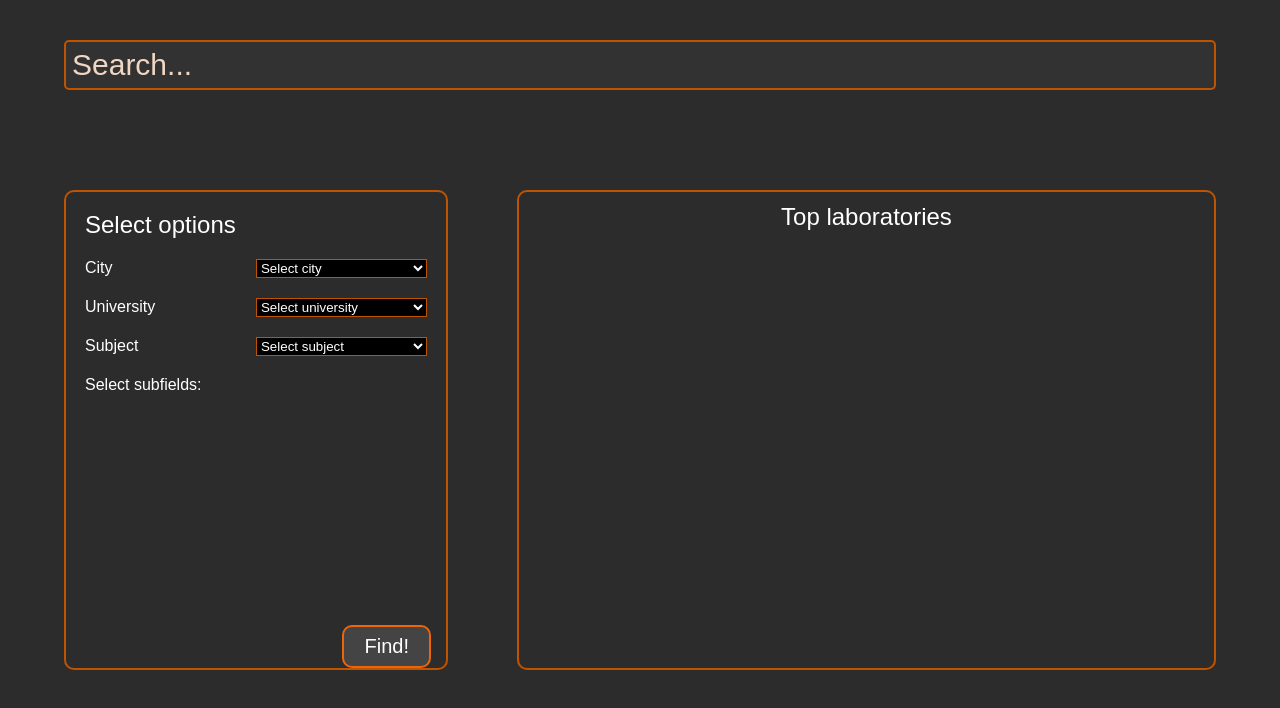
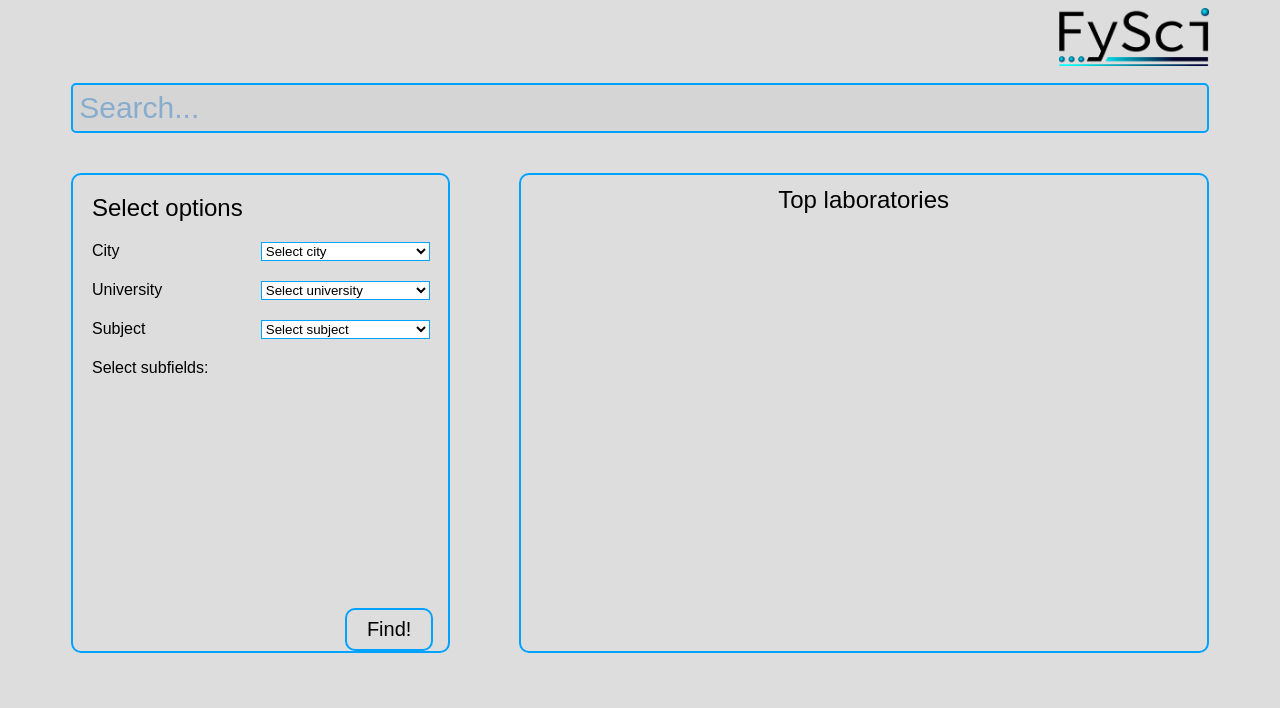
Before and after one commit to egorix2000/FindMyLab, a plain HTML site: page index.html in a window 1280 px wide. Drawn offline with Linux system fonts and the light colour scheme; no server answers.

Commit message:
change colors (light theme with blue) add logo

```diff
--- a/css/index_checkbox_style.css
+++ b/css/index_checkbox_style.css
@@ -7,7 +7,6 @@
   margin-bottom: 12px;
   cursor: pointer;
   font-size: 15px;
-  color: #FFFFFF;
   -webkit-user-select: none;
   -moz-user-select: none;
   -ms-user-select: none;
@@ -30,19 +29,19 @@
   left: 0;
   height: 15px;
   width: 15px;
-  background-color: #000000;
-  border: 1px solid #BE5301;
+  background-color: #FFFFFF;
+  border: 1px solid #00A2FF;
   border-radius: 4px;
 }
 
 /* On mouse-over, add a grey background color */
 .container:hover input ~ .checkmark {
-  box-shadow: 0 0 10px #BE5301;
+  box-shadow: 0 0 10px #00A2FF;
 }
 
 /* When the checkbox is checked, add a blue background */
 .container input:checked ~ .checkmark {
-  border: 2px solid #BE5301;
+  border: 2px solid #00A2FF;
 }
 
 /* Create the checkmark/indicator (hidden when not checked) */
@@ -63,7 +62,7 @@
   top: 1px;
   width: 2px;
   height: 5px;
-  border: solid #BE5301;
+  border: solid #00A2FF;
   border-width: 0 2px 2px 0;
   -webkit-transform: rotate(45deg);
   -ms-transform: rotate(45deg);
--- a/css/laboratory_style.css
+++ b/css/laboratory_style.css
@@ -6,27 +6,40 @@
 
 body {
   	font-family: Arial, Helvetica, sans-serif;
-  	background-color: #2C2C2C;
+  	background-color: #DDDDDD;
+  	color: #000000;
+}
+
+.header {
+	margin-left: 5%;
+	margin-right: 5%;
+}
+
+.logo {
+  	float: right;
+}
+
+.logo img {
+  	width: 150px;
 }
 
 .backToMain input[type=submit] {
-	margin-left: 5%;
 	margin-top: 10px;
-	background: #444444;
-	border: 1px solid #ec6607;
-	border-radius: 5px;
+	background: #DDDDDD;
+	border: 2px solid #00A2FF;
+	border-radius: 7px;
 	cursor: pointer;
-	color: #FFFFFF;
 	font-size: 20px;
 	text-align: center;
 }
 
 .backToMain input[type=submit]:hover {
-  box-shadow: 0 0 5px #BE5301;
+  box-shadow: 0 0 5px #00A2FF;
 }
 
 .backToMain input[type=submit]:active {
-  background: #6F6E6D;
+  background: #CCCCCC;
+  color: #000000;
 }
 
 .LabNameHeader {
@@ -34,12 +47,11 @@ body {
   	margin-left: 10%;
   	font-size: 36px;
   	padding: 20;
-  	color: #FFFFFF;
 }
 
 .LabNameHeader span {
   	display: inline-block;
-  	border-bottom: 2px solid #BE5301;
+  	border-bottom: 2px solid #00A2FF;
   	padding-bottom: 1px;
 }
 
@@ -58,15 +70,13 @@ body {
 .labInfo {
 	float: left;
   	width: 67%;
-  	color: #FFFFFF;
 }
 
 .labHeadInfo {
 	float: left;
   	width: 30%;
   	padding-left: 3%;
-  	border-left: 2px solid #BE5301;
-  	color: #FFFFFF;
+  	border-left: 2px solid #00A2FF;
 }
 
 #headHeader {
@@ -76,6 +86,8 @@ body {
 
 #headPhoto {
 	text-align: center;
+	width: 	100%;
+	height: 150px;
 }
 
 #headPhoto img {
@@ -97,11 +109,11 @@ body {
 }
 
 .labInfoItem .itemName {
-	color: #F0D6C3;
+	color: #0083FF;
 }
 
 #labWebPage a {
-	color: #FFFFFF;
+	color: #297691;
 	text-decoration: none;
 	font-style: italic;
 }
@@ -111,20 +123,16 @@ body {
 }
 
 hr {
-	border: 1px solid #BE5301;
+	border: 1px solid #00A2FF;
 	width: 60%;
 	margin-top: 30px;
 }
 
 .gallery {
 	margin-left: 5%;
+	margin-right: 5%;
 	margin-top: 30px;
-  	color: #FFFFFF;
 }
-
-.galleryHeader {
-  	color: #FFFFFF;
- }
 
 .gallery-image{
 	width: 100%;
--- a/css/style.css
+++ b/css/style.css
@@ -11,41 +11,55 @@
 }
 
 body {
-  margin: 0;
   font-family: Arial, Helvetica, sans-serif;
-  background-color: #2C2C2C;
+  background-color: #DDDDDD;
+  color: #000000;
+}
+
+.header {
+  margin-left: 5%;
+  margin-right: 5%;
+  height: 60px;
+}
+
+.logo {
+  float: right;
+}
+
+.logo img {
+  width: 150px;
 }
 
 ::placeholder {
-  color: #F0D6C3;
+  color: #87ACCD;
 }
 
 .search {
-  margin-top: 40px;
+  margin-top: 15px;
   margin-right: 5%;
   margin-left: 5%;
 }
 
 .search input[type=text] {
   padding: 6px;
-  border: 2px solid #BE5301;
+  border: 2px solid #00A2FF;
   border-radius: 5px;
   font-size: 30px;
-  background-color: #333233;
-  color: #FFFFFF;
+  background-color: #D5D5D5;
+  color: #0083FF;
   width: 100%;
   height: 100%;
 }
 
 .search input[type=text]:focus {
   outline: none;
-   box-shadow: 0 0 5px #BE5301;
+   box-shadow: 0 0 5px #00A2FF;
 }
 
 .mainContent {
   margin-right: 5%;
   margin-left: 5%;
-  margin-top: 100px;
+  margin-top: 40px;
 }
 
 
@@ -54,7 +68,7 @@ body {
   width: 33.33%;
   padding: 1.65%;
   height: 60vh;
-  border: 2px solid #BE5301;
+  border: 2px solid #00A2FF;
   border-radius: 10px;
   position: relative;
   overflow-y: hidden;
@@ -67,7 +81,7 @@ body {
   margin-left: 6%;
   padding: 0px;
   height: 60vh;
-  border: 2px solid #BE5301;
+  border: 2px solid #00A2FF;
   border-radius: 10px;
   position: relative;
   overflow-y: hidden;
@@ -83,28 +97,27 @@ body {
   position:absolute;
   bottom: 0;
   right: 15px;
-  background: #444444;
-  border: 2px solid #ec6607;
+  background: #DDDDDD;
+  border: 2px solid #00A2FF;
   border-radius: 10px;
   padding: 8px 20px;
   cursor: pointer;
-  color: #FFFFFF;
   font-size: 20px;
   text-align: center;
 }
 
 .optionSubmit input[type=submit]:hover {
-  box-shadow: 0 0 5px #BE5301;
+  box-shadow: 0 0 5px #00A2FF;
 }
 
 .optionSubmit input[type=submit]:active {
-  background: #6F6E6D;
+  background: #CCCCCC;
+  color: #000000;
 }
 
 .textOptionHeader {
   margin-bottom: 20px;
   font-size: 24px;
-  color: #FFFFFF;
 }
 
 .selectDiv {
@@ -112,14 +125,9 @@ body {
   margin-top: 20px;
 }
 
-.text {
-  color: #FFFFFF;
-}
-
 .optionSelect {
-  border: 1px solid #BE5301;
-  color: #FFFFFF;
-  background-color: black;
+  border: 1px solid #00A2FF;
+  background-color: #FFFFFF;
   margin-left: auto;
   width: 50%;
   position: relative;
@@ -127,10 +135,6 @@ body {
 
 #subfields {
   margin-top: 20px;
-}
-
-.subfieldsHeader {
-  color: #FFFFFF;
 }
 
 #subfieldsOptions {
@@ -147,13 +151,11 @@ body {
   width: 100%;
   font-size: 24px;
   padding: 1.65%;
-  color: #FFFFFF;
   text-align: center;
 }
 
 .top {
   top: 50px;
-  color: #FFFFFF;
   width: 100%;
   border-collapse: collapse;
   overflow-y: scroll;
@@ -163,13 +165,13 @@ body {
 
 .topLabItem {
   padding: 8px;
-  border-top: 1px solid #BE5301;
-  border-bottom: 1px solid #BE5301;
-  background-color: #333333;
+  border-top: 1px solid #00A2FF;
+  border-bottom: 1px solid #00A2FF;
+  background-color: #D5D5D5;
 }
 
 .topLabItem:hover {
-  background-color: #222222;
+  background-color: #C8C8C8;
   cursor: pointer;
 }
 
@@ -179,7 +181,7 @@ body {
 
 .topLabName span {
   display: inline-block;
-  border-bottom: 1px solid #BE5301;
+  border-bottom: 1px solid #00A2FF;
   padding-bottom: 1px;
 }
 
@@ -204,7 +206,7 @@ body {
 
 .topResearchName ul li::before {
   content: "\2022";  /* Add content: \2022 is the CSS Code/unicode for a bullet */
-  color: #BE5301; /* Change the color */
+  color: #00A2FF; /* Change the color */
   font-weight: bold; /* If you want it to be bold */
   display: inline-block; /* Needed to add space between the bullet and the text */
   width: 1em; /* Also needed for space (tweak if needed) */
--- a/index.html
+++ b/index.html
@@ -11,6 +11,12 @@
 
 </head>
 <body>
+
+<div class="header">
+  <div class="logo">
+    <img src="images/logo.png">
+  </div>
+</div>
 
 <div class="search">
   <input id="searchInput" type="text" placeholder="Search...">
```
Also changed, not shown: laboratory.html (+8 -2 lines), images/logo.png (added), images/test_head_photo.jpg.
